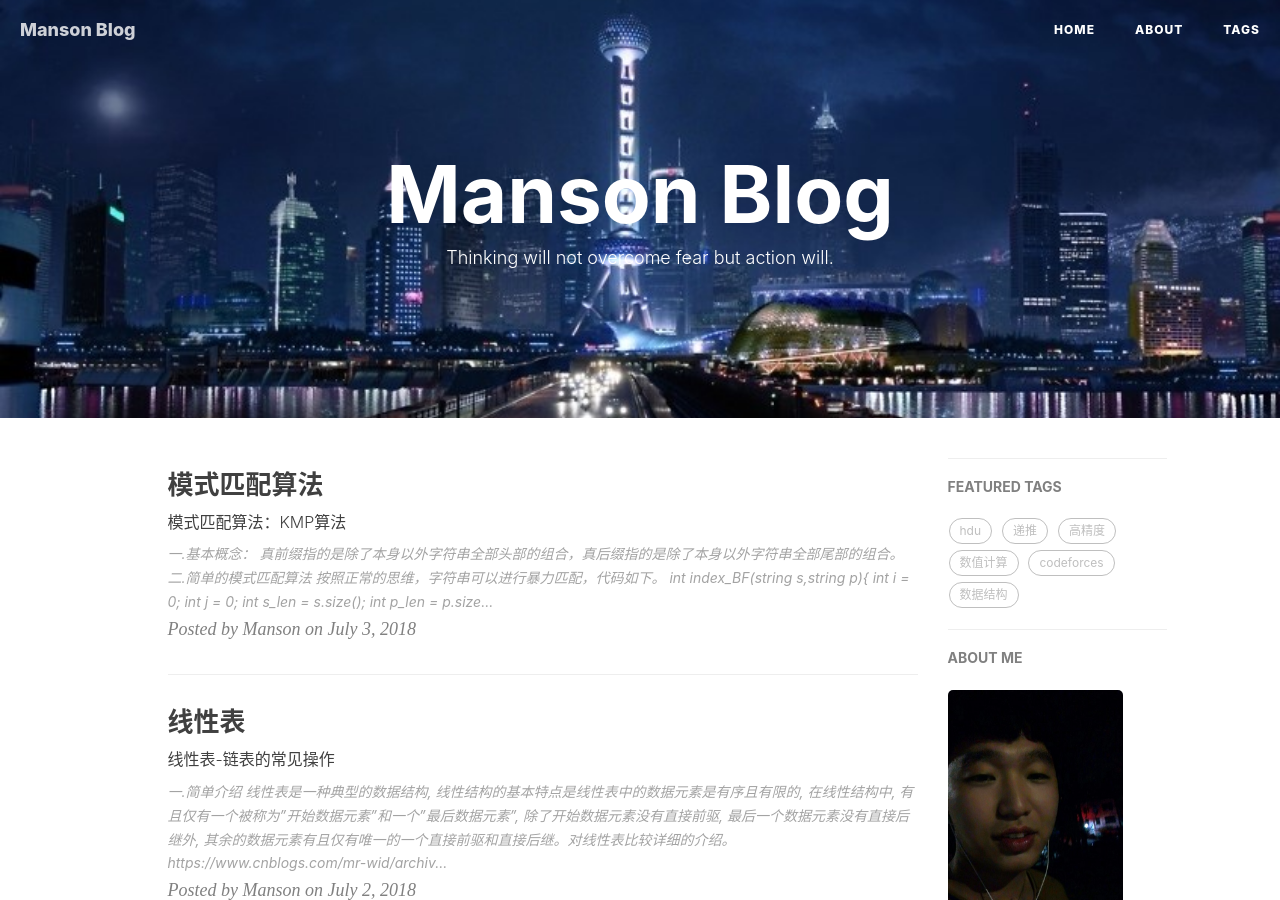
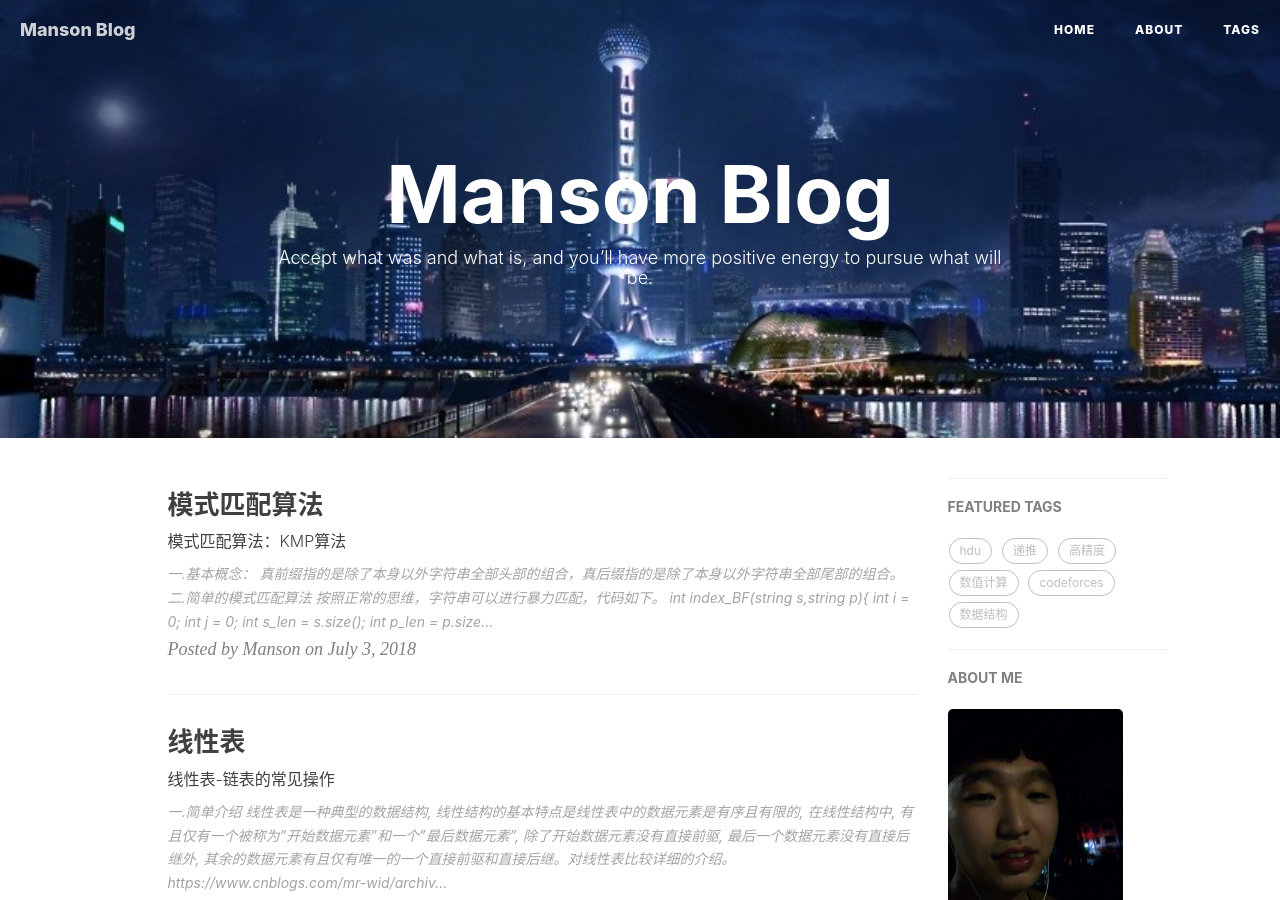
Before and after one commit to MaKaRuiNah/oldblog, a Jekyll site: the page built from index.html, in a window 1280 px wide and 900 px high. Built offline with Jekyll 4.4.1, drawn with Linux system fonts in a browser that asks for light colours; nearby versions of some CDN libraries; the list of posts is cut into pages by our own code; comment, search, counter and statistics services are not loaded.

Commit message:
Update index.html

```diff
--- a/index.html
+++ b/index.html
@@ -1,6 +1,6 @@
 ---
 layout: page
-description: "Thinking will not overcome fear but action will."
+description: "Accept what was and what is, and you’ll have more positive energy to pursue what will be."
 ---
 
 {% for post in paginator.posts %}
```
